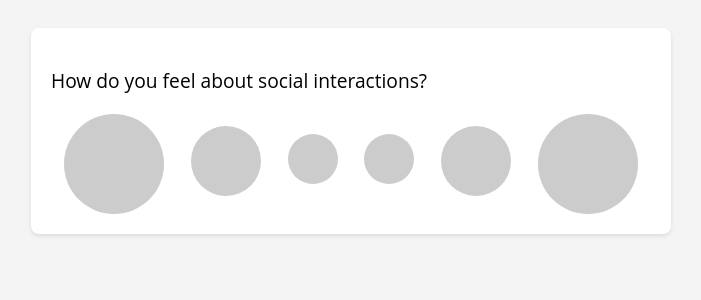
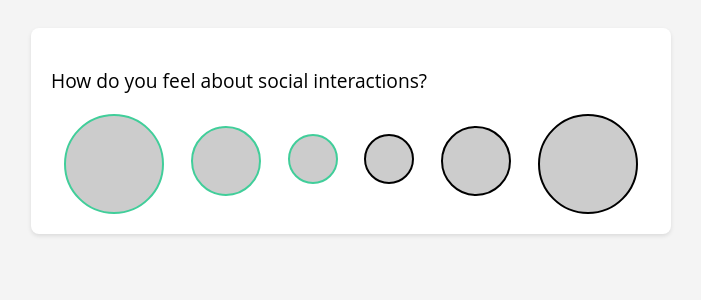
Before and after one commit to Nimeesh-Patel/Estrolity, a PHP site: page /nim_quiz.html in a window 1280 px wide. Shown: the top 300 px of the page, without its empty margins (289-990 px from the left). Run offline with PHP 8.4, Linux system fonts and the light colour scheme.

Commit message:
quiz page border added

```diff
--- a/index.html
+++ b/index.html
@@ -56,7 +56,7 @@
         <section id="home" class="welcome-section text-center py-5">
             <h1 style="font-family: 'Playfair Display', serif; font-size: 6rem; color: #fff; margin-bottom: 20px;">Welcome to Estrolity</h1>
             <p style="font-size: 1.25rem; color: #ccc; max-width: 800px; margin: 0 auto; margin-bottom: 15px;">Your personal guide to the stars and self-discovery.</p>
-            <a href="date-selector.html" class="btn btn-primary">Explore Now</a>
+            <a href="login.html" class="btn btn-primary">Explore Now</a>
         </section>
         <div class = "cards-wrapper">
         <div class="cards-container">
--- a/nim_quiz.css
+++ b/nim_quiz.css
@@ -24,10 +24,13 @@ body {
 }
 
 .option-circle-1{
-    border: none;
+    border: 0.5;
+    border-style: solid;
     width: 100px;
     height: 100px;
     border-radius: 50%;
+    border-color: #41ce9a;
+
     background-color: #ccc;
     cursor: pointer;
     transition: background-color 0.3s;
@@ -35,15 +38,17 @@ body {
 
 
 .option-circle-1:hover {
-    background-color: #4b3f72;
+    background-color: #41ce9a;
 }
 
 
 .option-circle-2{
-    border: none;
+    border: 0.5;
+    border-style: solid;;
     width: 70px;
     height: 70px;
     border-radius: 50%;
+    border-color: #41ce9a;
     background-color: #ccc;
     cursor: pointer;
     transition: background-color 0.3s;
@@ -52,14 +57,16 @@ body {
 
 
 .option-circle-2:hover {
-    background-color: #4b3f72;
+    background-color: #41ce9a;
 }
 
 .option-circle-3{
-    border: none;
+    border: 0.5;
+    border-style: solid;
     width: 50px;
     height: 50px;
     border-radius: 50%;
+    border-color: #41ce9a;
     background-color: #ccc;
     cursor: pointer;
     transition: background-color 0.3s;
@@ -68,11 +75,12 @@ body {
 
 
 .option-circle-3:hover {
-    background-color: #4b3f72;
+    background-color: #41ce9a;
 }
 
 .option-circle-4{
-    border: none;
+    border: 0.5;
+    border-style: solid;
     width: 50px;
     height: 50px;
     border-radius: 50%;
@@ -88,7 +96,8 @@ body {
 }
 
 .option-circle-5{
-    border: none;
+    border: 0.5;
+    border-style: solid;
     width: 70px;
     height: 70px;
     border-radius: 50%;
@@ -104,7 +113,8 @@ body {
 }
 
 .option-circle-6{
-    border: none;
+    border: 0.5;
+    border-style: solid;
     width: 100px;
     height: 100px;
     border-radius: 50%;
--- a/video-demo.html
+++ b/video-demo.html
@@ -54,13 +54,10 @@
         </section>
 
         <audio src="ademo.mp3" controls muted="true" preload=none>
-
         </audio>
 
         <audio controls>
-
-        <source src="ademo.mp3">
-
+            <source src="ademo.mp3">
         </audio>
 
         <section class="supplementary-content">
```
